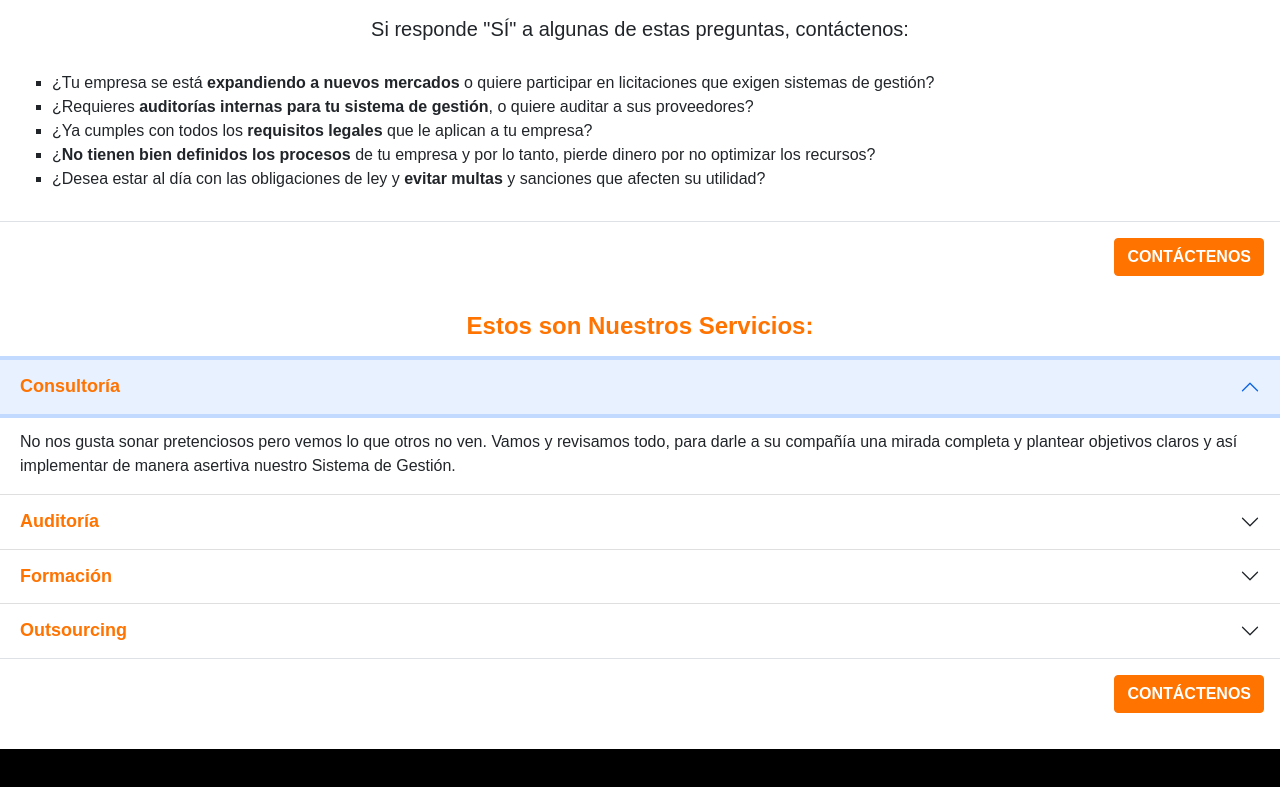
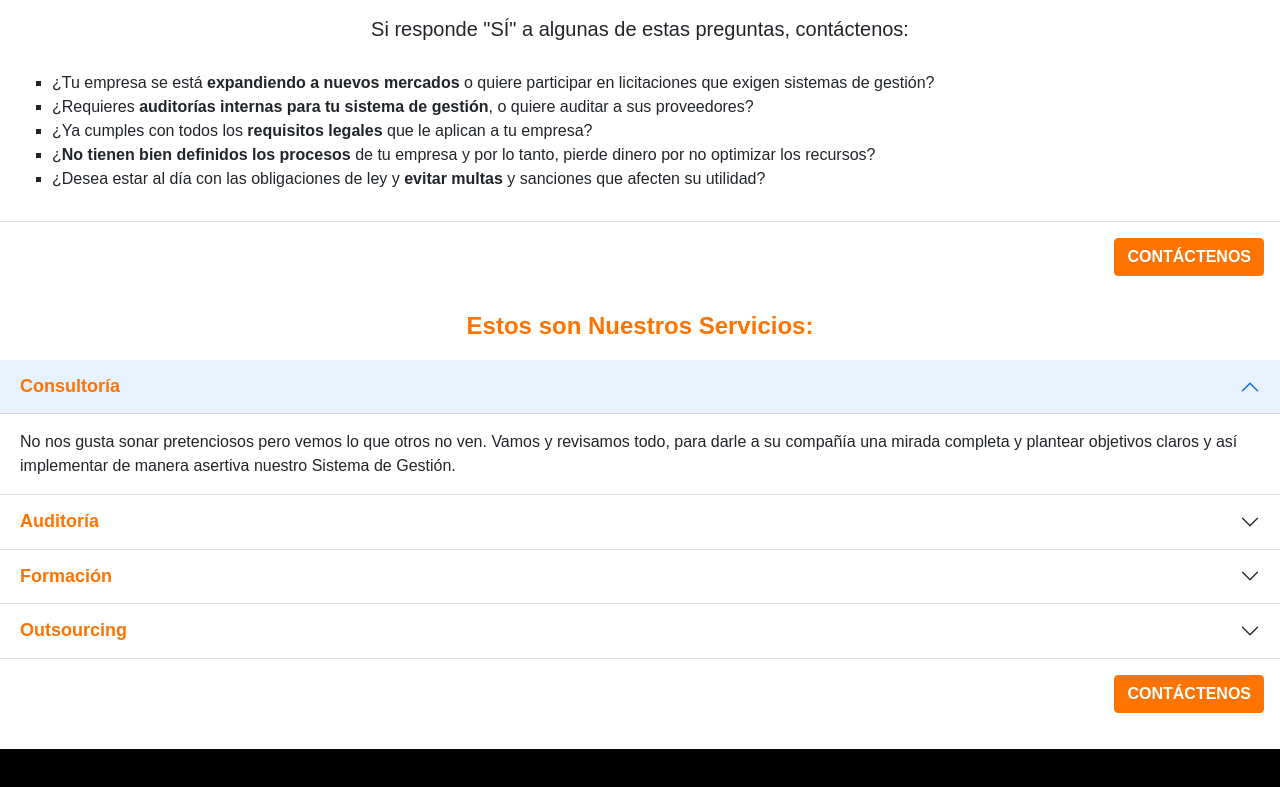
Before and after one commit to SamNorato/proyecto, a website: page index.html in a window 1280 px wide. Both pictures are taken after a click on the button "Consultoría". Shown: the part 1106-1893 px from the top of the page. Drawn offline with nearby package versions, Linux system fonts and the light colour scheme.

Commit message:
acording

```diff
--- a/estilos/estilos.css
+++ b/estilos/estilos.css
@@ -47,6 +47,12 @@ ul.Preguntas-si {
 strong {
   font-size: 18px;
   color: #ff7300;
+}
+
+.accordion-button:not(.collapsed) {
+  color: orange !important;
+  background-color: #e7f1ff;
+  box-shadow: inset 0 -1px 0 rgb(0 0 0 / 13%);
 }
 
 /* .......................... HEADER ....................*/
```
